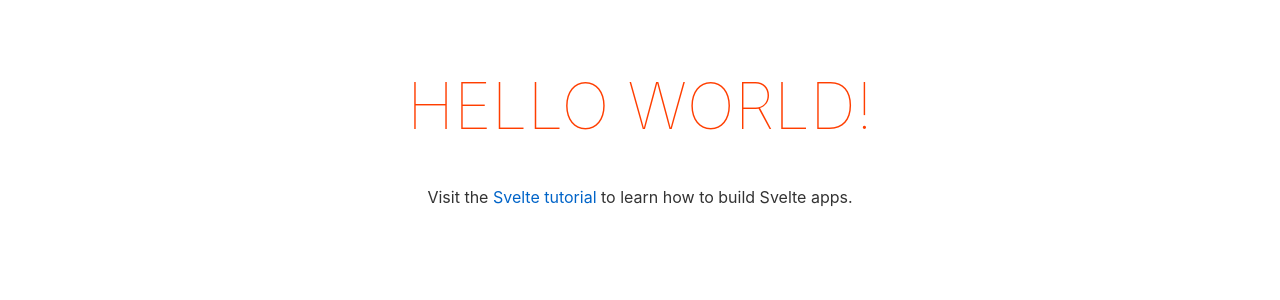
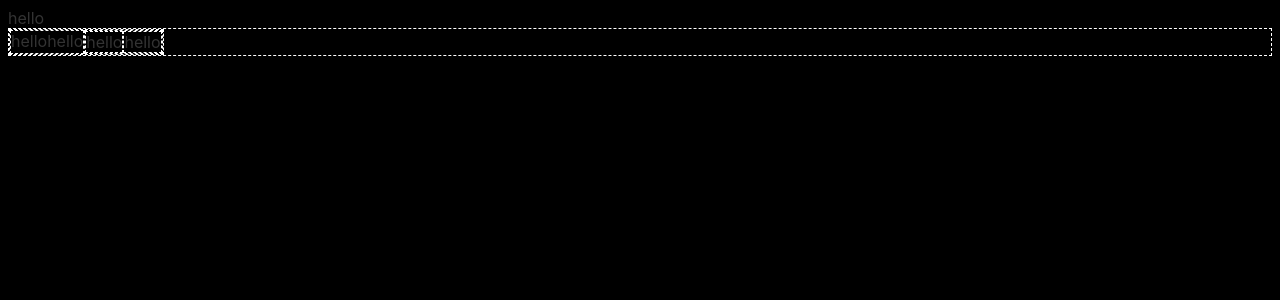
Before and after one commit to michals2/svelte-grid-app, a Svelte app: page / in a window 1280 px wide. Shown: the top 300 px of the page. Built offline with nearby package versions, Linux system fonts and the light colour scheme.

Commit message:
add types, data and recursive components

```diff
--- a/public/global.css
+++ b/public/global.css
@@ -1,7 +1,9 @@
-html, body {
+html,
+body {
   position: relative;
   width: 100%;
   height: 100%;
+  background-color: black;
 }
 
 body {
@@ -9,11 +11,12 @@ body {
   margin: 0;
   padding: 8px;
   box-sizing: border-box;
-	font-family: -apple-system, BlinkMacSystemFont, "Segoe UI", Roboto, Oxygen-Sans, Ubuntu, Cantarell, "Helvetica Neue", sans-serif;
+  font-family: -apple-system, BlinkMacSystemFont, "Segoe UI", Roboto,
+    Oxygen-Sans, Ubuntu, Cantarell, "Helvetica Neue", sans-serif;
 }
 
 a {
-	color: rgb(0,100,200);
+  color: rgb(0, 100, 200);
   text-decoration: none;
 }
 
@@ -22,14 +25,17 @@ a:hover {
 }
 
 a:visited {
-	color: rgb(0,80,160);
+  color: rgb(0, 80, 160);
 }
 
 label {
   display: block;
 }
 
-input, button, select, textarea {
+input,
+button,
+select,
+textarea {
   font-family: inherit;
   font-size: inherit;
   -webkit-padding: 0.4em 0;
--- a/src/App.svelte
+++ b/src/App.svelte
@@ -1,30 +1,62 @@
 <script lang="ts">
-	export let name: string;
+  import Grid from "./Grid.svelte";
+  import * as Types from "./types";
+
+  let root: Types.Root = [
+    {
+      type: "container",
+      split: "horizontal",
+      children: [
+        {
+          type: "container",
+          split: "tab",
+          children: [
+            {
+              type: "cell",
+              name: "FileA.ts",
+            },
+            {
+              type: "cell",
+              name: "FileB.ts",
+            },
+          ],
+        },
+        {
+          type: "container",
+          split: "vertical",
+          children: [
+            {
+              type: "container",
+              split: "tab",
+              children: [
+                {
+                  type: "cell",
+                  name: "FileC.ts",
+                },
+              ],
+            },
+            {
+              type: "container",
+              split: "tab",
+              children: [
+                {
+                  type: "cell",
+                  name: "FileD.ts",
+                },
+              ],
+            },
+          ],
+        },
+      ],
+    },
+  ];
+
+  $: console.log(root);
 </script>
 
-<main>
-	<h1>Hello {name}!</h1>
-	<p>Visit the <a href="https://svelte.dev/tutorial">Svelte tutorial</a> to learn how to build Svelte apps.</p>
-</main>
+<style>
+</style>
 
-<style>
-	main {
-		text-align: center;
-		padding: 1em;
-		max-width: 240px;
-		margin: 0 auto;
-	}
+<div>hello</div>
 
-	h1 {
-		color: #ff3e00;
-		text-transform: uppercase;
-		font-size: 4em;
-		font-weight: 100;
-	}
-
-	@media (min-width: 640px) {
-		main {
-			max-width: none;
-		}
-	}
-</style>
+<Grid {root} />
--- /dev/null
+++ b/src/Cell.svelte
@@ -0,0 +1,4 @@
+<style>
+</style>
+
+<div>hello</div>
--- /dev/null
+++ b/src/Grid.svelte
@@ -0,0 +1,24 @@
+<script lang="ts">
+  import * as Types from "./types";
+  import Cell from "./Cell.svelte";
+  export let root: Types.Root;
+
+  $: console.log(root);
+</script>
+
+<style>
+  div {
+    display: flex;
+    border: 1px dashed white;
+  }
+</style>
+
+<div class="container">
+  {#each root as child}
+    {#if child.type === 'container'}
+      <svelte:self root={child.children} />
+    {:else}
+      <Cell {...child} />
+    {/if}
+  {/each}
+</div>
--- /dev/null
+++ b/src/types.ts
@@ -0,0 +1,12 @@
+export type Root = (ContainerNode | TerminalNode)[];
+
+interface ContainerNode {
+  type: "container";
+  split: "horizontal" | "vertical" | "tab";
+  children: Root;
+}
+
+interface TerminalNode {
+  type: "cell";
+  name: string;
+}
```
Lines whose indentation alone changed are shown as unchanged.
